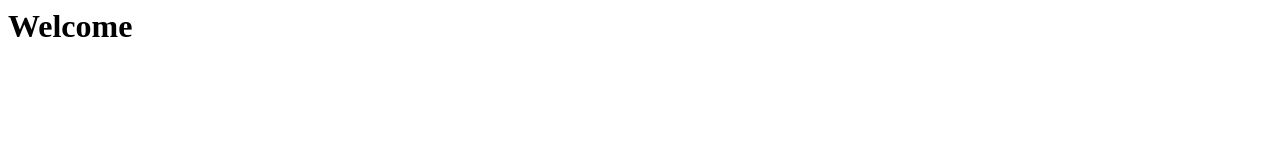
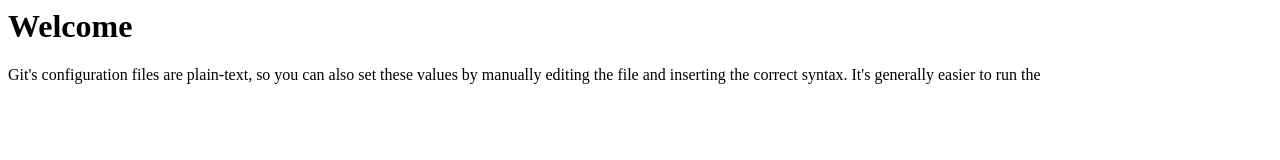
Before and after one commit to jeffersonv09/asodepa, a plain HTML site: page index.html in a window 1280 px wide. Drawn offline with Linux system fonts and the light colour scheme.

Commit message:
Se agrega contenido a la pagina

```diff
--- a/index.html
+++ b/index.html
@@ -4,5 +4,6 @@
 </head>
 <body>
 <h1>Welcome</h1>
+<p>Git's configuration files are plain-text, so you can also set these values by manually editing the file and inserting the correct syntax. It's generally easier to run the</p>
 </body>
 </html>
```
